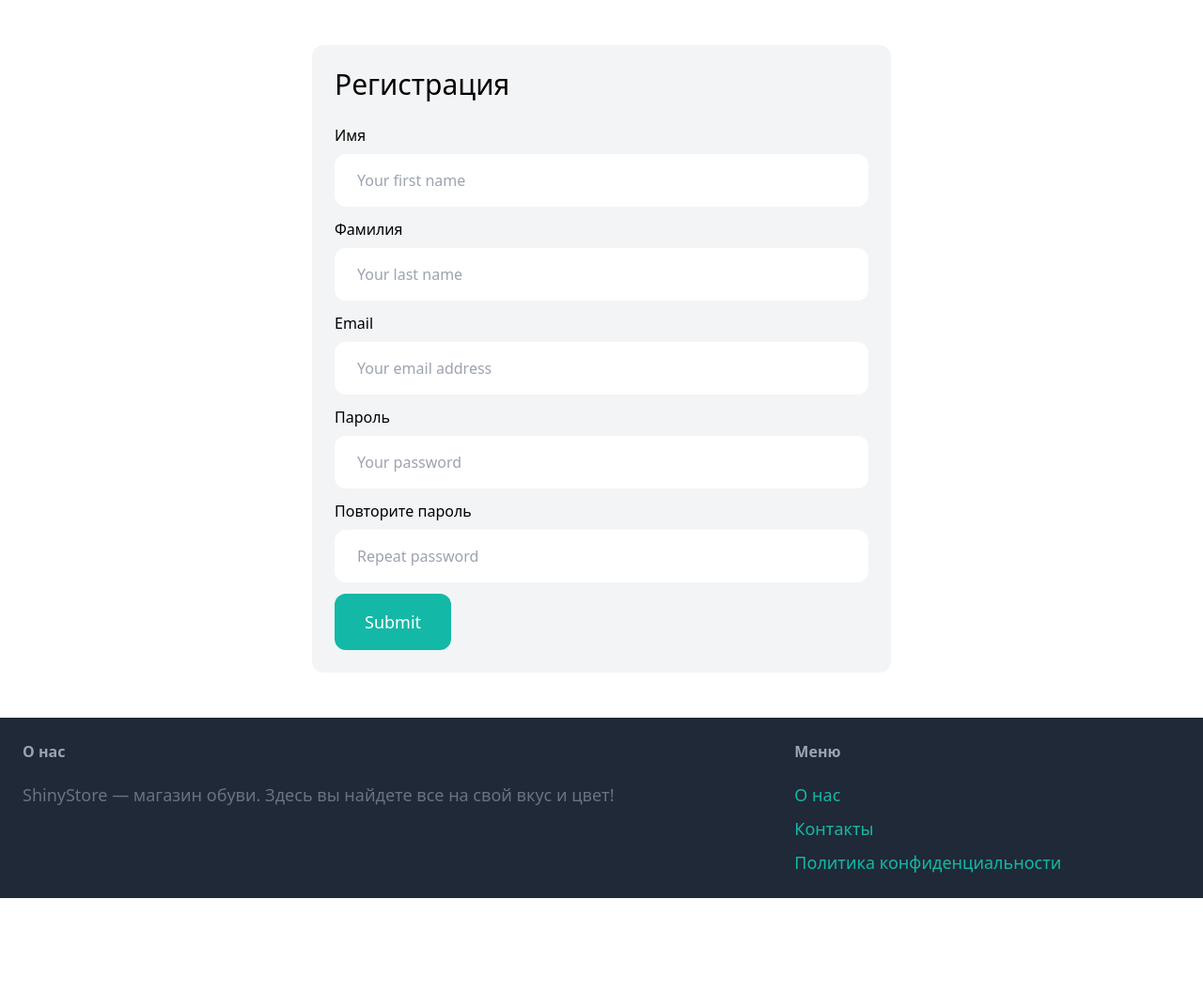
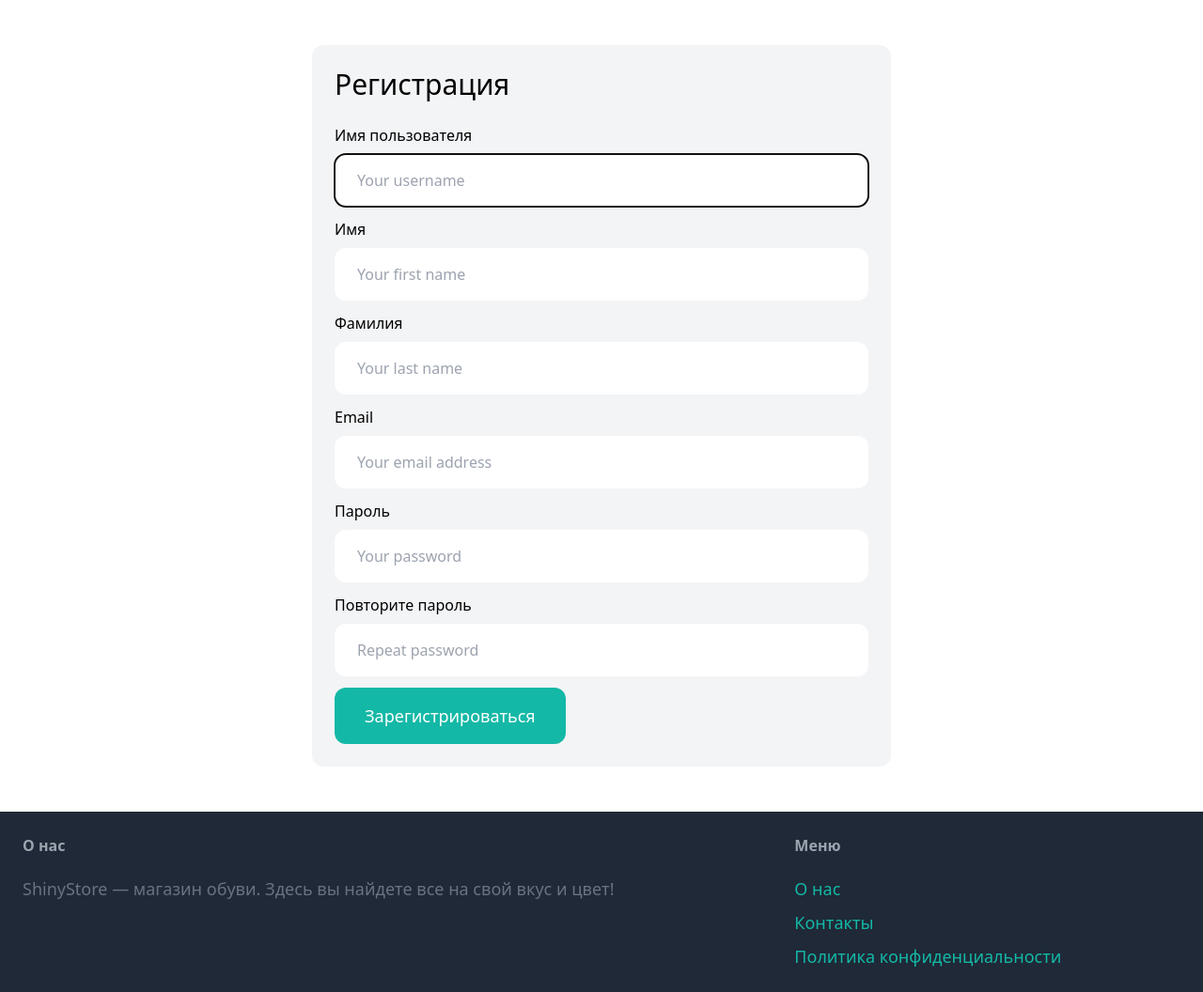
Before and after one commit to Fenomen377/ShinyStore, a Django app: page /user/registration/ in a window 1280 px wide. Shown: the part 106-1162 px from the top of the page at 94% size. Before the commit the page ends 1062 px from the top, so only its background shows below. Run offline with Django 4.2, Linux system fonts and the light colour scheme; some libraries are stand-ins or nearby versions.

Commit message:
обновил модель User, изменил форму авторизации

```diff
--- a/users/forms.py
+++ b/users/forms.py
@@ -1,12 +1,21 @@
 from django import forms
 from django.contrib.auth.forms import UserCreationForm, AuthenticationForm
 from django.contrib.auth.models import User
+from django.contrib.auth import get_user_model
+
+
+User = get_user_model()
 
 
 class SignupForm(UserCreationForm):
     class Meta:
         model = User
-        fields = ('first_name', 'last_name', 'email', 'password1', 'password2')
+        fields = ('username', 'first_name', 'last_name', 'email', 'password1', 'password2')
+
+    username = forms.CharField(widget=forms.TextInput(attrs={
+        'placeholder': 'Your username',
+        'class': 'w-full py-4 px-6 rounded-xl'
+    }))
 
     first_name = forms.CharField(widget=forms.TextInput(attrs={
         'placeholder': 'Your first name',
--- a/users/models.py
+++ b/users/models.py
@@ -4,6 +4,7 @@ from django.db import models
 
 class User(AbstractUser):
     image = models.ImageField(upload_to='users_images', blank=True, null=True, verbose_name='Аватар')
+    username = models.CharField(max_length=25, unique=True, verbose_name='Имя пользователя')
     first_name = models.CharField(max_length=25, verbose_name='Имя')
     last_name = models.CharField(max_length=25, verbose_name='Фамилия')
     email = models.EmailField(max_length=30, verbose_name='Почта')
--- a/users/templates/users/registration.html
+++ b/users/templates/users/registration.html
@@ -8,6 +8,11 @@
 
     <form method="post" action=".">
         {% csrf_token %}
+
+        <div class="mb-3">
+            <label class="inline-block mb-2">Имя пользователя</label><br>
+            {{ form.username }}
+        </div>
 
         <div class="mb-3">
             <label class="inline-block mb-2">Имя</label><br>
@@ -44,7 +49,7 @@
             </div>
         {% endif %}
 
-        <button class="py-4 px-8 text-lg bg-teal-500 hover:bg-teal-700 rounded-xl text-white">Submit</button>
+        <button class="py-4 px-8 text-lg bg-teal-500 hover:bg-teal-700 rounded-xl text-white">Зарегистрироваться</button>
     </form>
 </div>
 {% endblock %}
--- a/users/views.py
+++ b/users/views.py
@@ -5,8 +5,12 @@ from django.shortcuts import render, redirect
 from django.urls import reverse
 from django.contrib import auth, messages
 import shiny.views
+from django.contrib.auth import get_user_model
 
 from users.forms import SignupForm, LoginForm
+
+
+User = get_user_model()
 
 
 def profile(request):
```
Also changed, not shown: users/migrations/0001_initial.py (deleted), users/migrations/0002_alter_user_options_alter_user_image_alter_user_table.py (deleted).
